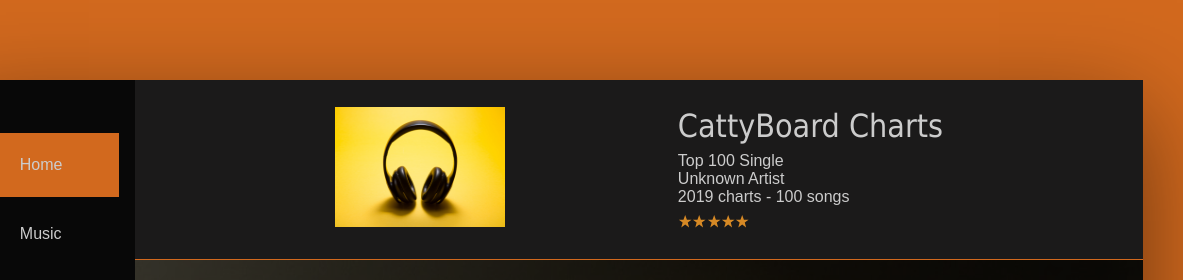
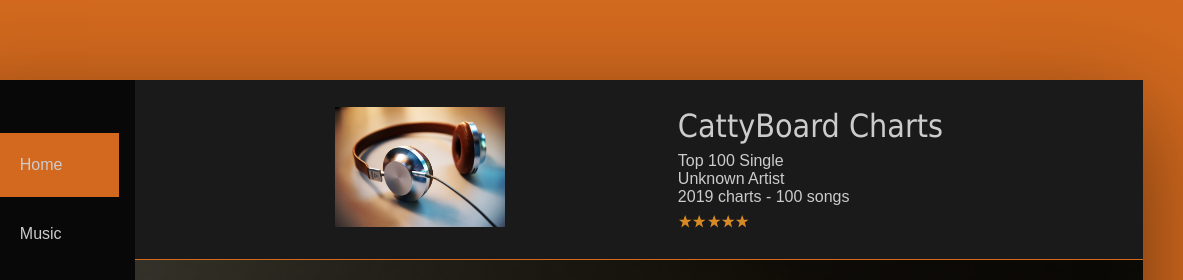
Before and after one commit to fasas1/Catty-board, a plain HTML site: page index.html in a window 1280 px wide. Shown: the top 280 px of the page, 97-1280 px from the left. Drawn offline with Linux system fonts and the light colour scheme.

Commit message:
replaced the initial image

```diff
--- a/index.html
+++ b/index.html
@@ -4,7 +4,7 @@
     <meta charset="UTF-8">
     <meta name="viewport" content="width=device-width, initial-scale=1.0">
     <link rel="stylesheet" href="style.css">
-    <title>Document</title>
+    <title>Catty Music</title>
 </head>
 <body>
 <div class="container">
@@ -53,7 +53,7 @@
 
              <main class="music-view">
                   <div class="music-item">
-                      <img  class="photo"src="./img/head.jpg" >
+                      <img  class="photo"src="./img/11.jpg" >
                       <div class="music-chat">
                       <h2 class="music-heading">CattyBoard Charts</h2>
                        <span class="music-head">Top 100 Single</span>
```
Also changed, not shown: img/11.jpg (added), img/112.png (added).
